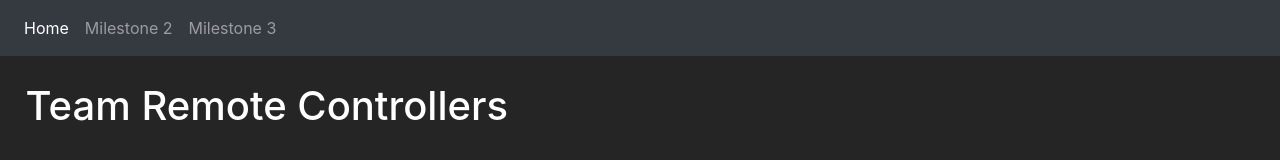
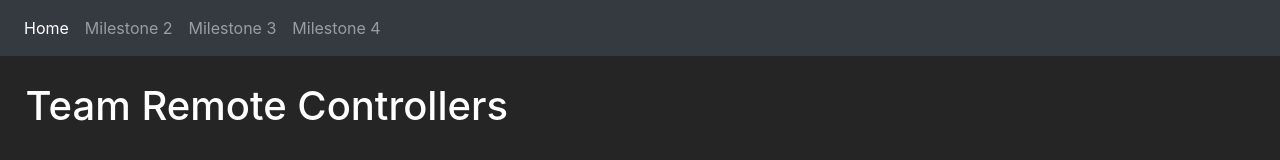
Before and after one commit to zcauley12/zcauley12.github.io, a plain HTML site: page index.html in a window 1280 px wide. Shown: the top 160 px of the page. Drawn offline with nearby package versions, Linux system fonts and the light colour scheme.

Commit message:
Update index.html
Updates Link to Milestone 4

```diff
--- a/index.html
+++ b/index.html
@@ -24,6 +24,9 @@
           <li class="nav-item">
             <a class="nav-link" href="ms3answers.html">Milestone 3</a>
           </li>
+          <li class="nav-item">
+            <a class="nav-link" href="ms4answers.html">Milestone 4</a>
+          </li>
         </ul>
       </div>
     </nav>
```
